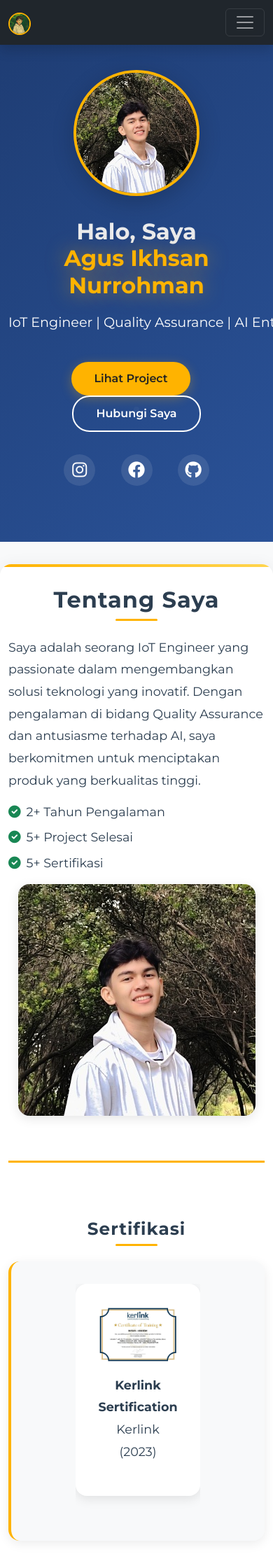
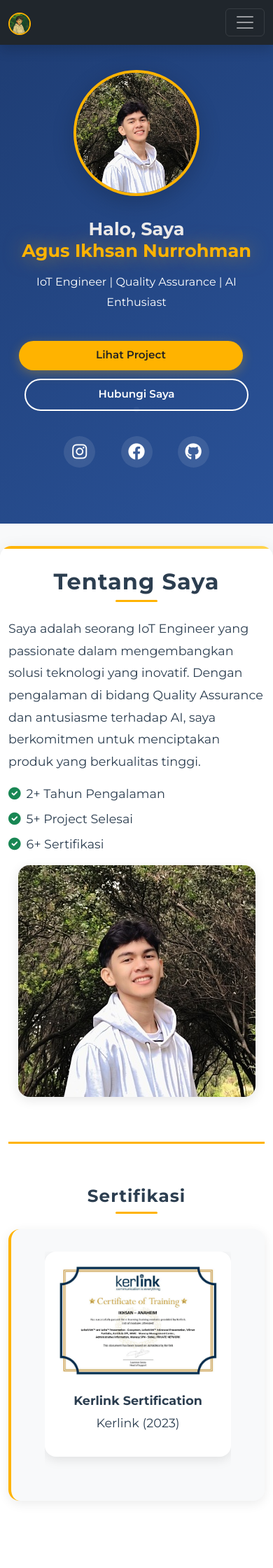
Before and after one commit to ikhsann12760/my_portofolio, a Flask app: page / in a window 390 px wide. Shown: the top 2240 px of the page at 70% size. Run offline with Flask 3, Linux system fonts and the light colour scheme; some libraries are stand-ins or nearby versions.

Commit message:
penambahan sertifikasi baru & perubahan jumlah sertifikasi

```diff
--- a/app.py
+++ b/app.py
@@ -96,6 +96,8 @@ def get_certifications():
             items.append({"title": "Sertifikat Pelatihan IoT", "issuer": "SkillUP", "year": 2025, "image": f})
         elif f.startswith('8955497'):
             items.append({"title": "Sertifikat IoT AWS", "issuer": "AWS", "year": 2025, "image": f})
+        elif f.startswith('sertifikat-Uji-Kompetensi'):
+            items.append({"title": "Teknik Komputer Jaringan", "issuer": "B One & SMK Ma'arif Garut", "year": "2022/2023", "image": f})
     return items
 
 @app.route("/")
--- a/static/templates/index.html
+++ b/static/templates/index.html
@@ -46,15 +46,16 @@
         }
 
         .hero-title {
-            font-size: 3rem;
+            font-size: clamp(1.8rem, 3.5vw, 3rem);
             font-weight: 700;
             margin-bottom: 1rem;
         }
 
         .hero-subtitle {
-            font-size: 1.2rem;
+            font-size: clamp(1rem, 2.5vw, 1.2rem);
             opacity: 0.9;
             margin-bottom: 2rem;
+            word-break: break-word;
         }
 
         .highlight {
@@ -81,7 +82,8 @@
 
         .card-img-top {
             width: 100%;
-            height: 200px;
+            aspect-ratio: 16 / 9;
+            height: auto;
             object-fit: cover;
             border-radius: 12px 12px 0 0;
         }
@@ -105,24 +107,20 @@
             box-shadow: 0 8px 32px rgba(0,0,0,0.15);
         }
 
-        .card-body {
-            text-align: center;
-            padding: 1.5rem;
-        }
+.card-body {
+    text-align: center;
+    padding: 1.5rem;
+}
+
+.card-title, .project-details, .lead { word-break: break-word; }
 
         .project-details {
-            opacity: 0;
             position: relative;
             background: rgba(0, 0, 0, 0.8);
             color: white;
             padding: 1rem;
-            transition: opacity 0.3s ease;
             margin-top: 1rem;
             border-radius: 8px;
-        }
-
-        .card:hover .project-details {
-            opacity: 1;
         }
 
         .badge {
@@ -173,7 +171,7 @@
             color: #1e3c72;
         }
         .exp-toolbar { display: flex; gap: 8px; }
-        .toolbar-btn { background-color: #ffb300; color: #222; border: none; padding: 8px; border-radius: 50%; width: 36px; height: 36px; display: flex; align-items: center; justify-content: center; }
+        .toolbar-btn { background-color: #ffb300; color: #222; border: none; padding: 8px; border-radius: 50%; width: clamp(36px, 5vw, 44px); height: clamp(36px, 5vw, 44px); display: flex; align-items: center; justify-content: center; }
         .typing-done { border-right: none !important; animation: none !important; }
 
         .contact-form .form-control {
@@ -256,7 +254,7 @@
 
         .cert-container {
             position: relative;
-            padding: 0 60px;
+            padding: 0 clamp(16px, 6vw, 60px);
         }
 
         .social-icons {
@@ -304,9 +302,26 @@
                 grid-template-columns: 1fr;
             }
 
-            .swiper-button-prev, .swiper-button-next {
+            .swiper-button-prev, .swiper-button-next, .experience-button-prev, .experience-button-next {
                 display: none;
             }
+
+            .card-img-top { height: 180px; }
+            .card-body { padding: 1rem; }
+            .cert-container { padding: 0 16px; }
+            .cta-buttons { display: flex; gap: .5rem; flex-wrap: wrap; justify-content: center; }
+            .cta-buttons a { margin-bottom: .25rem; }
+            .btn-primary, .btn-outline-light { width: 100%; max-width: 320px; padding: 0.6rem 1.2rem; font-size: 0.95rem; }
+            #submitBtn { width: 100%; }
+        }
+
+        @media (max-width: 576px) {
+            .hero-title { font-size: 1.6rem; }
+            .hero-subtitle { font-size: 1rem; }
+            section { padding: 60px 0; }
+            .card-img-top { height: 160px; }
+            .cert-box { padding: 1rem; }
+            .toolbar-btn { width: 44px; height: 44px; }
         }
     </style>
 </head>
@@ -368,11 +383,11 @@
                     <ul class="list-unstyled">
                         <li><i class="fas fa-check-circle text-success me-2"></i>2+ Tahun Pengalaman</li>
                         <li><i class="fas fa-check-circle text-success me-2"></i>5+ Project Selesai</li>
-                        <li><i class="fas fa-check-circle text-success me-2"></i>5+ Sertifikasi</li>
+                        <li><i class="fas fa-check-circle text-success me-2"></i>6+ Sertifikasi</li>
                     </ul>
                 </div>
                 <div class="col-md-6 text-center">
-                    <img src="{{ url_for('static', filename='images/profil.jpg') }}" class="about-image img-fluid" alt="About Me">
+            <img src="{{ url_for('static', filename='images/profil.jpg') }}" class="about-image img-fluid" alt="About Me" loading="lazy">
                 </div>
             </div>
 
@@ -394,7 +409,7 @@
                                             <p class="mt-2"><a class="btn btn-outline-primary" href="{{ url_for('serve_image', filename=cert.image) }}" target="_blank">Buka Sertifikat (PDF)</a></p>
                                         </div>
                                     {% else %}
-                                        <img src="{{ url_for('serve_image', filename=cert.image) }}" class="img-fluid" alt="{{ cert.title }}">
+                                        <img src="{{ url_for('serve_image', filename=cert.image) }}" class="img-fluid" alt="{{ cert.title }}" loading="lazy">
                                     {% endif %}
                                     <p class="mt-3"><strong>{{ cert.title }}</strong><br>{{ cert.issuer }} ({{ cert.year }})</p>
                                 </div>
@@ -452,7 +467,7 @@
         <div class="project-container">
             {% for project in projects %}
             <div class="card">
-                <img src="{{ url_for('serve_image', filename=project.image) }}" class="card-img-top" alt="{{ project.title }}">
+                <img src="{{ url_for('serve_image', filename=project.image) }}" class="card-img-top" alt="{{ project.title }}" loading="lazy">
                 <div class="card-body">
                     <h5 class="card-title">{{ project.title }}</h5>
                     <p class="project-details">{{ project.desc }}</p>
@@ -666,6 +681,7 @@
                         element.classList.add('typing-done');
                         element.style.borderRight = 'none';
                         element.style.animation = 'none';
+                        element.style.whiteSpace = 'normal';
                     }
                 }, speed);
             }, delay);
```
Also changed, not shown: 1 other file.
